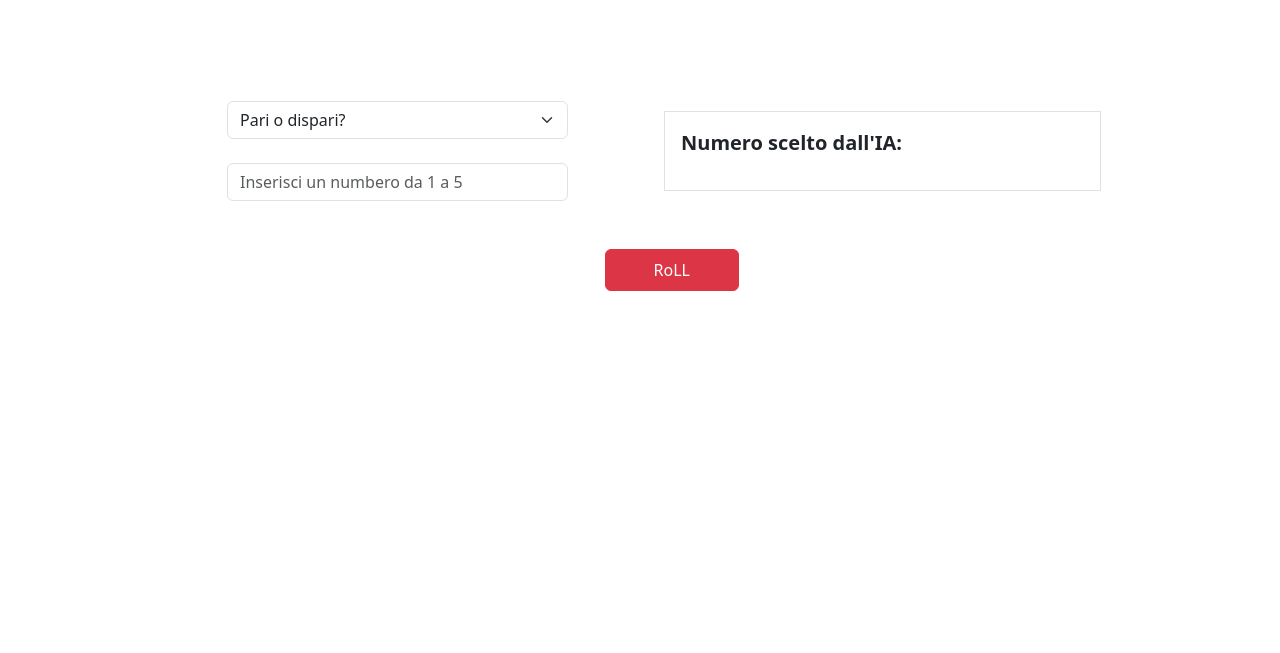
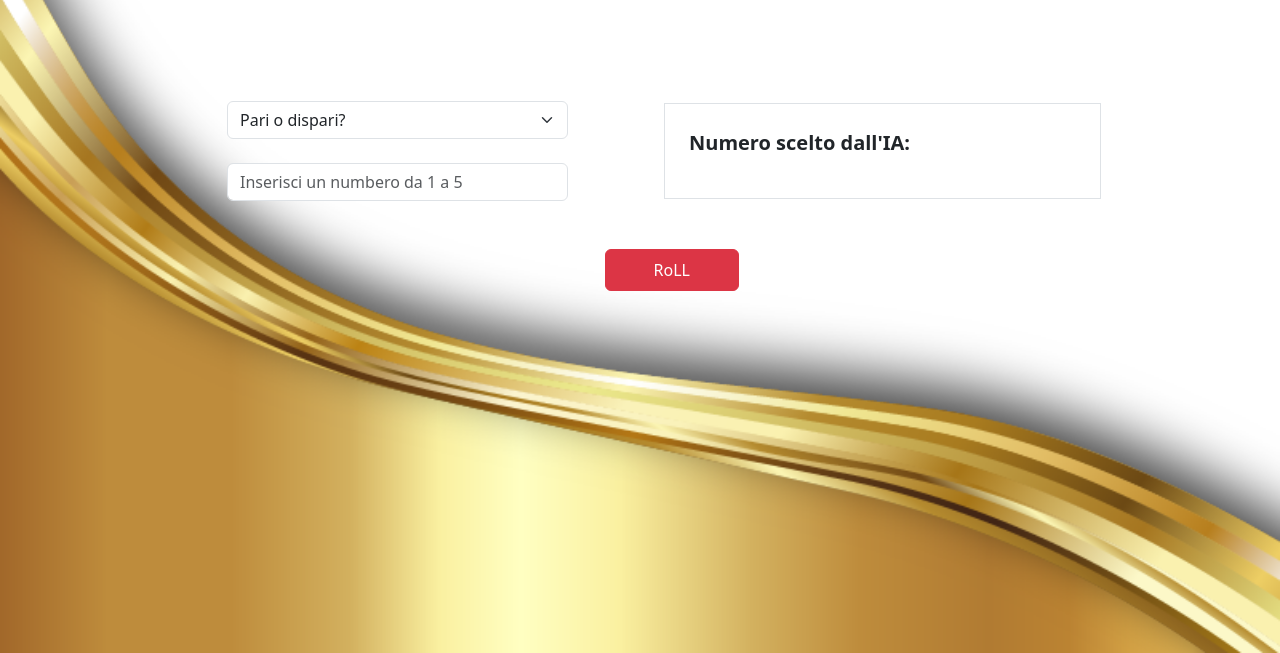
Before and after one commit to SimoneFilograna/js-paliedispari, a plain HTML site: page index.html in a window 1280 px wide. Shown: the part 147-800 px from the top of the page. Drawn offline with nearby package versions, Linux system fonts and the light colour scheme.

Commit message:
finished-first

```diff
--- a/css/style.css
+++ b/css/style.css
@@ -0,0 +1,4 @@
+body{
+    background-image: url(../img/pngwing.com.png);
+    background-size: cover;
+}
--- a/index.html
+++ b/index.html
@@ -37,8 +37,8 @@
                 </div>
                 <div class="col-5">
                     <div class="box border">
-                        <div>
-                            <p class="fw-semibold fs-5 p-3">Numero scelto dall'IA: <span id="ia-number" value=""></span></p>
+                        <div class="d-flex align-items-center">
+                            <p class="fw-semibold fs-5 p-4">Numero scelto dall'IA: <span id="ia-number" value=""></span></p>
                         </div>
                     </div>
                 </div>
--- a/js/main.js
+++ b/js/main.js
@@ -37,8 +37,6 @@ btn.addEventListener("click", function(){
             winner.innerHTML = `La somma è ${sum} HAI PERSO, RITENTA!!!`;
         }
 
-
-
     }
 
 
```
Also changed, not shown: img/pngwing.com.png (added).
